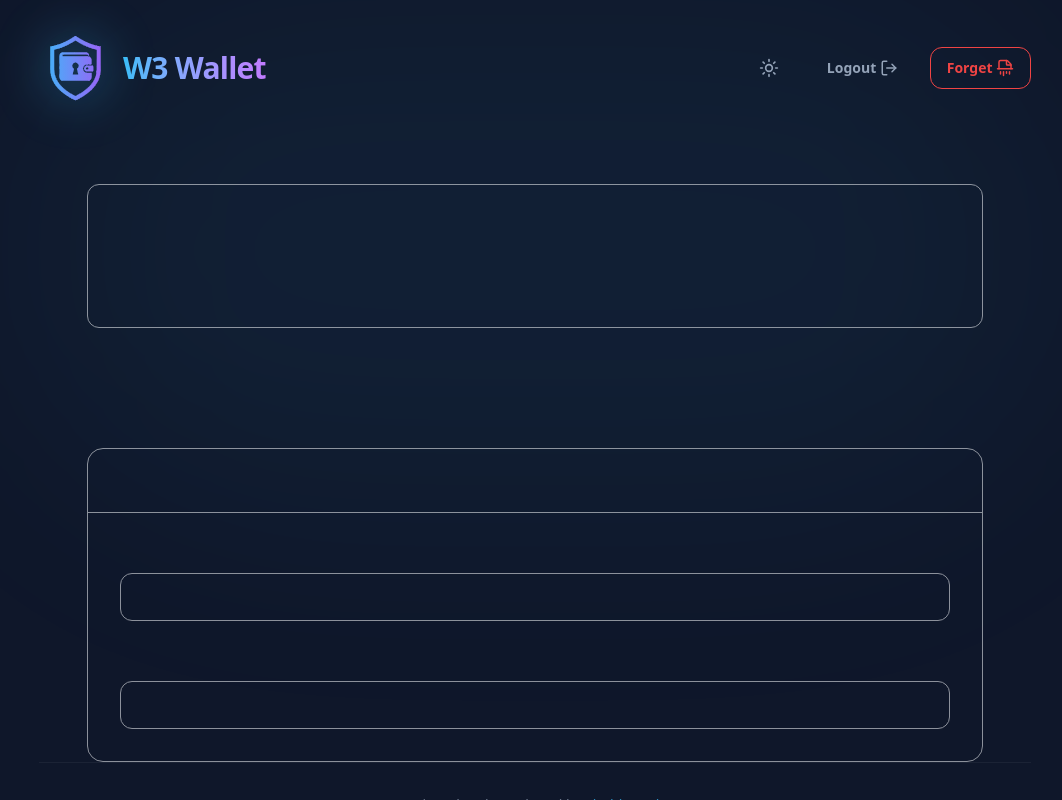
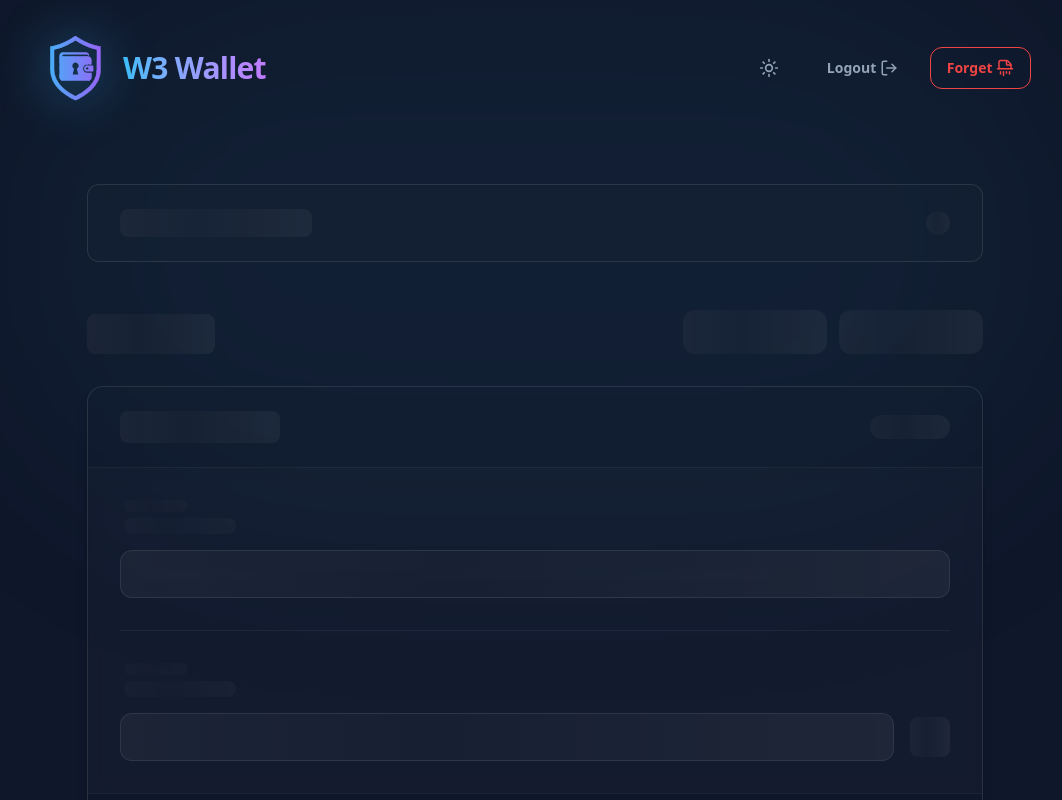
Before and after one commit to Shubham04Jha/web3wallet, a React (Vite) app: page /wallet in a window 1280 px wide. Both pictures are taken after typing "Sample123" into the empty fields and a click on the button "Unlock". Shown: the top 800 px of the page, without its empty margins (105-1167 px from the left). Built offline with nearby package versions, Linux system fonts and the light colour scheme.

Commit message:
ui update to skeleton

```diff
--- a/src/App.css
+++ b/src/App.css
@@ -52,6 +52,25 @@
       opacity: 1;
     }
   }
+
+  @keyframes shimmer {
+    0% {
+      background-position: -200% 0;
+    }
+
+    100% {
+      background-position: 200% 0;
+    }
+  }
+}
+
+.animate-shimmer {
+  background: linear-gradient(90deg,
+      rgba(255, 255, 255, 0) 0%,
+      rgba(255, 255, 255, 0.05) 50%,
+      rgba(255, 255, 255, 0) 100%);
+  background-size: 200% 100%;
+  animation: shimmer 2s infinite linear;
 }
 
 @layer base {
--- a/src/components/ui/WalletSkeleton.tsx
+++ b/src/components/ui/WalletSkeleton.tsx
@@ -1,32 +1,95 @@
+import { cn } from "../../lib/utils";
+
+const Skeleton = ({ className }: { className?: string }) => (
+    <div className={cn("bg-bg-secondary/40 rounded-lg overflow-hidden relative", className)}>
+        <div className="absolute inset-0 animate-shimmer" />
+    </div>
+);
+
 export const WalletSkeleton = () => {
     return (
-        <div className="flex flex-col gap-8 w-full max-w-4xl mx-auto animate-pulse">
-            {/* Secret Mnemonics Skeleton */}
-            <div className="bg-navy-800/40 border border-navy-700/50 rounded-xl h-36 w-full" />
-
-            {/* Wallets Header Skeleton */}
-            <div className="flex justify-between items-center mt-4">
-                <div className="h-8 w-40 bg-navy-800 rounded-lg" />
-                <div className="flex gap-3">
-                    <div className="h-10 w-32 bg-navy-800 rounded-lg" />
-                    <div className="h-10 w-32 bg-navy-800 rounded-lg" />
+        <div className="flex flex-col gap-8 w-full max-w-4xl mx-auto">
+            {/* Mnemonics Accordion Skeleton */}
+            <div className="rounded-xl w-full border border-border-card bg-bg-secondary/20 overflow-hidden">
+                <div className="flex justify-between items-center py-6 px-8">
+                    <Skeleton className="h-7 w-48" />
+                    <Skeleton className="h-6 w-6 rounded-full" />
                 </div>
             </div>
 
-            {/* Wallet Card Skeleton */}
-            <div className="border border-navy-700/50 rounded-2xl overflow-hidden bg-navy-900/20">
-                <div className="h-16 px-8 flex items-center bg-navy-800/40 border-b border-navy-700/50">
-                    <div className="h-6 w-24 bg-navy-700/50 rounded-md" />
+            {/* Wallets Header Skeleton */}
+            <div className="flex justify-between items-end mt-4">
+                <div className="space-y-2">
+                    <Skeleton className="h-10 w-32" />
                 </div>
-                <div className="p-8 space-y-8">
-                    <div className="space-y-3">
-                        <div className="h-4 w-20 bg-navy-700/50 rounded" />
-                        <div className="h-12 w-full bg-navy-800/60 rounded-xl border border-navy-700/30" />
+                <div className="flex gap-3">
+                    <Skeleton className="h-11 w-36 rounded-xl" />
+                    <Skeleton className="h-11 w-36 rounded-xl" />
+                </div>
+            </div>
+
+            {/* Wallet Card Skeleton - Detailed */}
+            <div className="border border-border-card rounded-2xl overflow-hidden bg-bg-secondary/10 shadow-lg">
+                {/* Card Header */}
+                <div className="flex justify-between items-center px-8 py-6 border-b border-border-card/50">
+                    <div className="space-y-2">
+                        <Skeleton className="h-8 w-40" />
                     </div>
-                    <div className="space-y-3">
-                        <div className="h-4 w-20 bg-navy-700/50 rounded" />
-                        <div className="h-12 w-full bg-navy-800/60 rounded-xl border border-navy-700/30" />
+                    <Skeleton className="h-6 w-20 rounded-full" />
+                </div>
+
+                {/* Card Content */}
+                <div className="p-8 space-y-8 bg-bg-tertiary/10 backdrop-blur-sm">
+                    {/* Public Key section */}
+                    <div className="space-y-4">
+                        <div className="space-y-1.5 px-1">
+                            <Skeleton className="h-3 w-16 opacity-40" />
+                            <Skeleton className="h-4 w-28 opacity-60" />
+                        </div>
+                        <div className="flex gap-4">
+                            <div className="relative grow">
+                                <Skeleton className="h-12 w-full rounded-xl border border-border-card" />
+                                <div className="absolute inset-x-4 top-1/2 -translate-y-1/2 flex gap-1">
+                                    <Skeleton className="h-2 w-full max-w-[80%] opacity-20" />
+                                </div>
+                            </div>
+                        </div>
                     </div>
+
+                    {/* Divider line placeholder */}
+                    <div className="h-px w-full bg-border-card/50" />
+
+                    {/* Private Key section */}
+                    <div className="space-y-4">
+                        <div className="space-y-1.5 px-1">
+                            <Skeleton className="h-3 w-16 opacity-40" />
+                            <Skeleton className="h-4 w-28 opacity-60" />
+                        </div>
+                        <div className="flex gap-4 items-center">
+                            <div className="relative grow">
+                                <Skeleton className="h-12 w-full rounded-xl border border-border-card" />
+                                <div className="absolute inset-x-4 top-1/2 -translate-y-1/2 flex gap-1.5">
+                                    {[...Array(12)].map((_, i) => (
+                                        <Skeleton key={i} className="h-1.5 w-1.5 rounded-full opacity-20" />
+                                    ))}
+                                </div>
+                            </div>
+                            <Skeleton className="h-10 w-10 rounded-lg shrink-0" />
+                        </div>
+                    </div>
+                </div>
+
+                {/* Card Footer */}
+                <div className="bg-bg-primary/30 py-4 px-8 flex items-center gap-3 border-t border-border-card/50">
+                    <Skeleton className="h-3 w-3 rounded-full opacity-30" />
+                    <Skeleton className="h-3 w-64 opacity-30" />
+                </div>
+            </div>
+
+            {/* Hint of second card */}
+            <div className="border border-border-card rounded-2xl overflow-hidden bg-bg-secondary/10 opacity-30">
+                <div className="h-20 px-8 flex items-center">
+                    <Skeleton className="h-7 w-32" />
                 </div>
             </div>
         </div>
```
